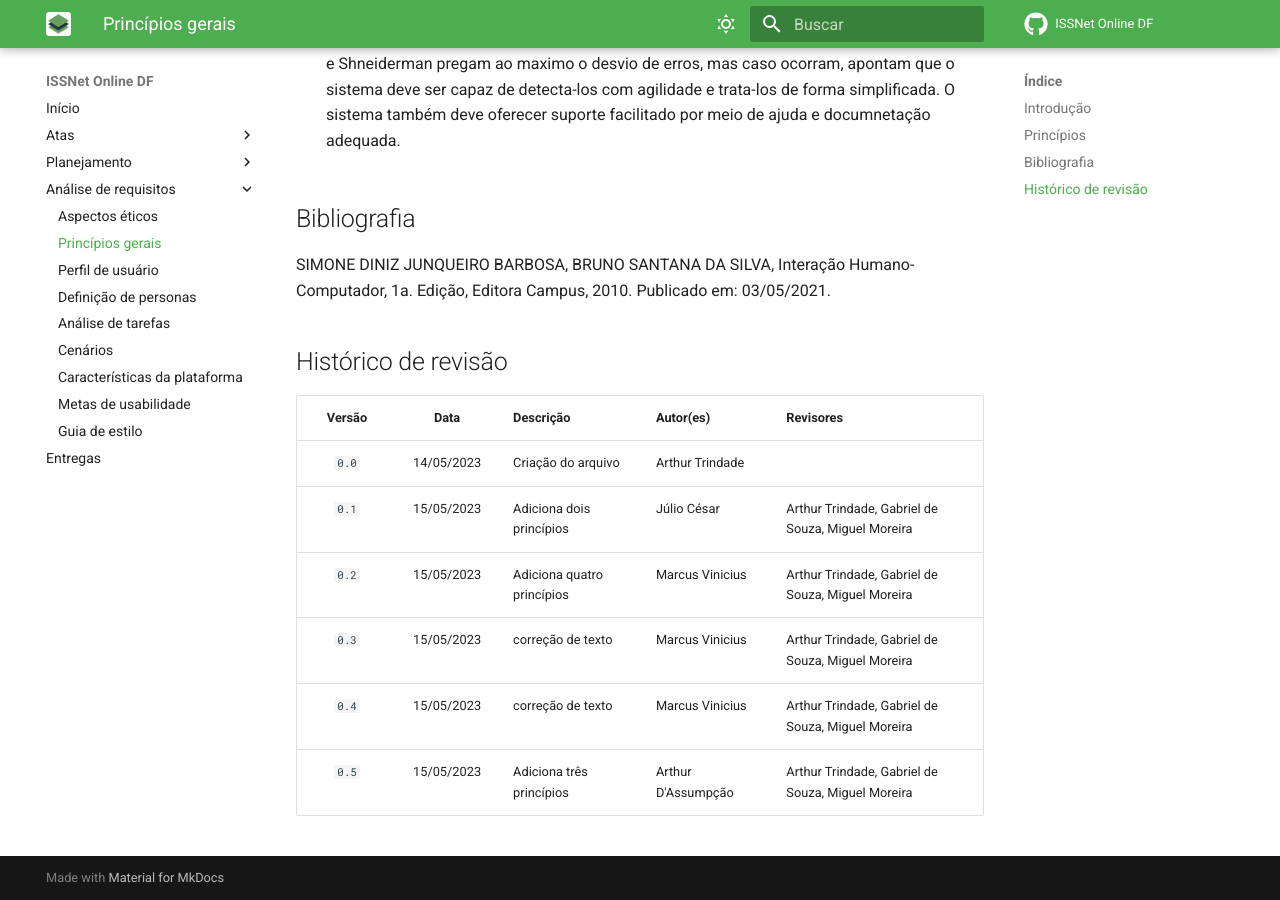
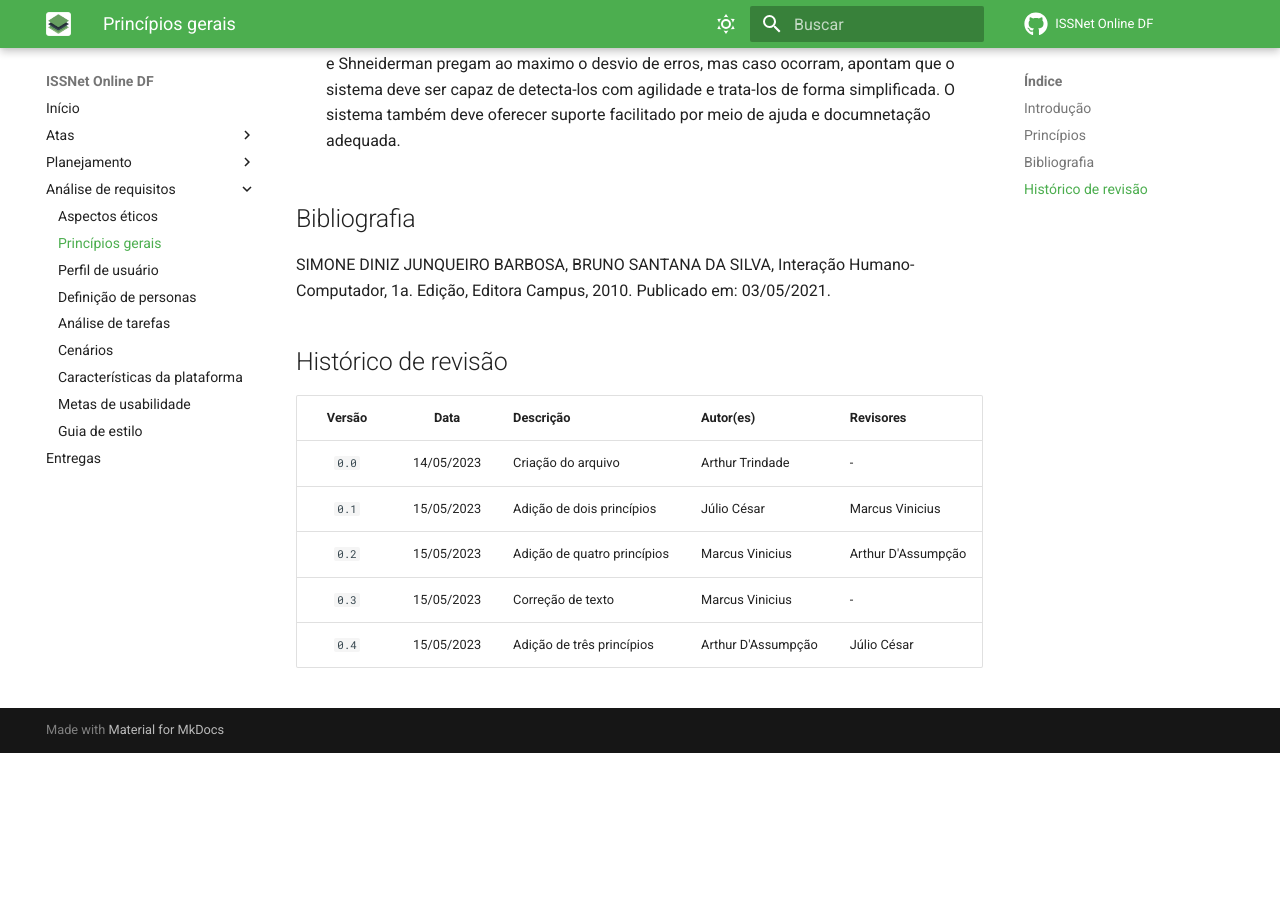
Before and after one commit to Interacao-Humano-Computador/2023.1-ISSNet, an MkDocs documentation site: the page built from gitpages/docs/analise_de_requisitos/principios_gerais.md, in a window 1280 px wide and 900 px high, scrolled down 2382 px. Built offline with MkDocs 1.6.1 and Material for MkDocs 9.7.7, drawn with Linux system fonts in a browser that asks for light colours; comment, search, counter and statistics services are not loaded; after the commit the page ends 3135 px from its top, so only the background shows below that.

Commit message:
correção do histórico dos princípios gerais

```diff
--- a/gitpages/docs/analise_de_requisitos/principios_gerais.md
+++ b/gitpages/docs/analise_de_requisitos/principios_gerais.md
@@ -31,11 +31,10 @@ Edição, Editora Campus, 2010. Publicado em: 03/05/2021.
 
 ## Histórico de revisão
 
-| Versão     | Data        | Descrição            | Autor(es)                          | Revisores      |
-| :--------: | :---------: | -------------------- | ---------------------------------- | -------------- |
-| `0.0`      |  14/05/2023 | Criação do arquivo   | Arthur Trindade                    |  |
-| `0.1`      |  15/05/2023 | Adiciona dois princípios| Júlio César                     | Arthur Trindade, Gabriel de Souza, Miguel Moreira|
-| `0.2`      |  15/05/2023 | Adiciona quatro princípios| Marcus Vinicius               | Arthur Trindade, Gabriel de Souza, Miguel Moreira|
-| `0.3`      |  15/05/2023 | correção de texto    | Marcus Vinicius                    | Arthur Trindade, Gabriel de Souza, Miguel Moreira|
-| `0.4`      |  15/05/2023 | correção de texto    | Marcus Vinicius                    | Arthur Trindade, Gabriel de Souza, Miguel Moreira|
-| `0.5`      |  15/05/2023 | Adiciona três princípios| Arthur D'Assumpção              | Arthur Trindade, Gabriel de Souza, Miguel Moreira|
+| Versão     | Data        | Descrição                   | Autor(es)          | Revisores          |
+| :--------: | :---------: | --------------------------- | ------------------ | ------------------ |
+| `0.0`      |  14/05/2023 | Criação do arquivo          | Arthur Trindade    | - |
+| `0.1`      |  15/05/2023 | Adição de dois princípios   | Júlio César        | Marcus Vinicius    |
+| `0.2`      |  15/05/2023 | Adição de quatro princípios | Marcus Vinicius    | Arthur D'Assumpção |
+| `0.3`      |  15/05/2023 | Correção de texto           | Marcus Vinicius    | - |
+| `0.4`      |  15/05/2023 | Adição de três princípios   | Arthur D'Assumpção | Júlio César        |
```
